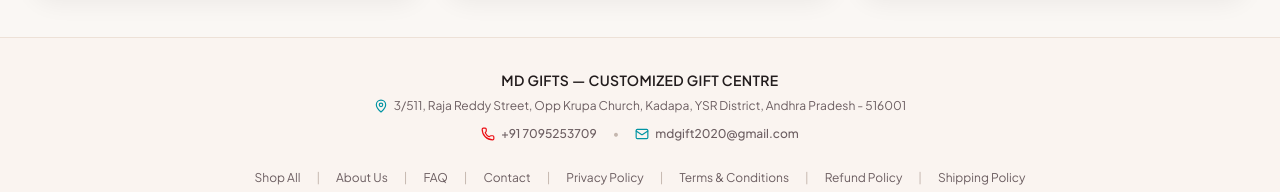
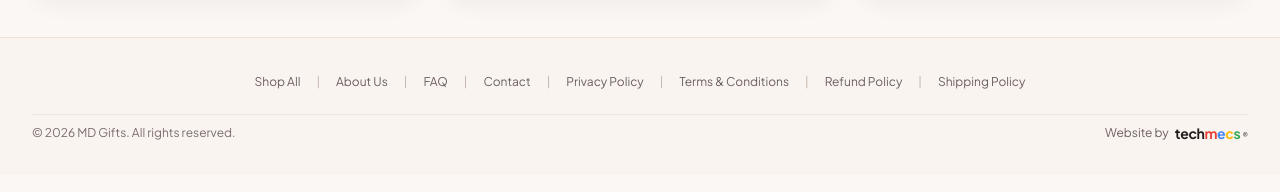
Before and after one commit to ShaikYakoub/md-gifts, a Next.js app: page / in a window 1280 px wide. Shown: the part 2380-2572 px from the top of the page. Built offline with nearby package versions, Linux system fonts and the light colour scheme.

Commit message:
fix: remove address and contact block from footer

```diff
--- a/src/components/layout/Footer.tsx
+++ b/src/components/layout/Footer.tsx
@@ -1,6 +1,5 @@
 import React from "react";
 import Link from "next/link";
-import { Mail, Phone, MapPin } from "lucide-react";
 import { TechmecsCredit } from "@/components/ui/TechmecsLogo";
 import { SITE_CONFIG } from "@/lib/siteConfig";
 
@@ -8,33 +7,6 @@ export function Footer() {
   return (
     <footer className="bg-[#FAF4F0] border-t border-[#EDE1D7] text-[#4A3E40] pt-8 pb-28 md:pb-8">
       <div className="max-w-7xl mx-auto px-4 sm:px-6 lg:px-8 space-y-6 text-center">
-        {/* Brand & Address Section */}
-        <div className="max-w-2xl mx-auto space-y-2">
-          <p className="font-semibold text-sm text-[#221C1D] tracking-wide uppercase">
-            {SITE_CONFIG.fullName}
-          </p>
-          <div className="flex items-center justify-center gap-1.5 text-xs text-[#6C5E61]">
-            <MapPin className="w-3.5 h-3.5 text-[#0194A3] shrink-0" />
-            <span>{SITE_CONFIG.address.formatted}</span>
-          </div>
-          <div className="flex flex-wrap items-center justify-center gap-4 pt-1 text-xs text-[#6C5E61]">
-            <a
-              href={`tel:${SITE_CONFIG.phone}`}
-              className="inline-flex items-center gap-1.5 hover:text-[#EC0B12] transition-colors font-medium"
-            >
-              <Phone className="w-3.5 h-3.5 text-[#EC0B12]" />
-              <span>{SITE_CONFIG.phoneDisplay}</span>
-            </a>
-            <span className="text-[#C5B7AF] hidden sm:inline">•</span>
-            <a
-              href={`mailto:${SITE_CONFIG.email}`}
-              className="inline-flex items-center gap-1.5 hover:text-[#0194A3] transition-colors font-medium"
-            >
-              <Mail className="w-3.5 h-3.5 text-[#0194A3]" />
-              <span>{SITE_CONFIG.email}</span>
-            </a>
-          </div>
-        </div>
 
         {/* Quick & Policy Links */}
         <div className="flex flex-wrap items-center justify-center gap-3 sm:gap-4 text-xs text-[#6C5E61] pt-1">
--- a/src/components/layout/MobileSidebar.tsx
+++ b/src/components/layout/MobileSidebar.tsx
@@ -447,7 +447,7 @@ export function MobileSidebar({ isOpen, onClose }: MobileSidebarProps) {
         {/* Drawer Bottom Actions: WhatsApp Order & Help */}
         <div className="p-4 border-t border-[#F0E6DE] space-y-2.5 bg-white shrink-0">
           <a
-            href={`https://wa.me/91${SITE_CONFIG.phoneClean}`}
+            href={`https://wa.me/${SITE_CONFIG.whatsappNumber}`}
             target="_blank"
             rel="noopener noreferrer"
             onClick={onClose}
```
